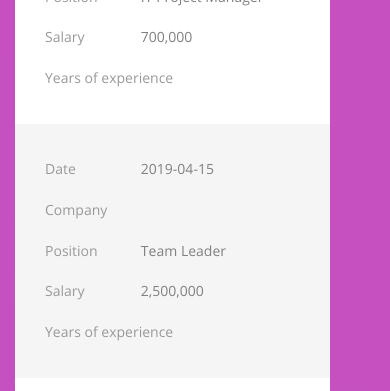
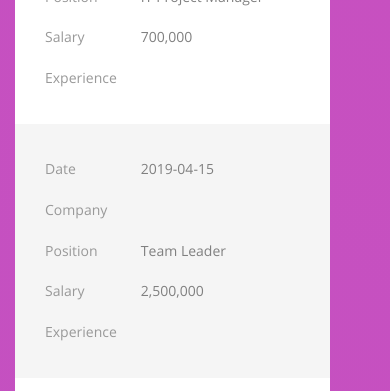
Before and after one commit to rahar/salariesam, a plain HTML site: page index.html in a window 390 px wide. Shown: the part 332-723 px from the top of the page. Drawn offline with nearby package versions, Linux system fonts and the light colour scheme.

Commit message:
Fixed issue with experience overlapping with text

```diff
--- a/css/main.css
+++ b/css/main.css
@@ -267,7 +267,7 @@ tbody tr:hover {
     content: "Salary";
   }
   table tbody tr td:nth-child(5):before {
-    content: "Years of experience";
+    content: "Experience";
   }
 
   .column4,
```
